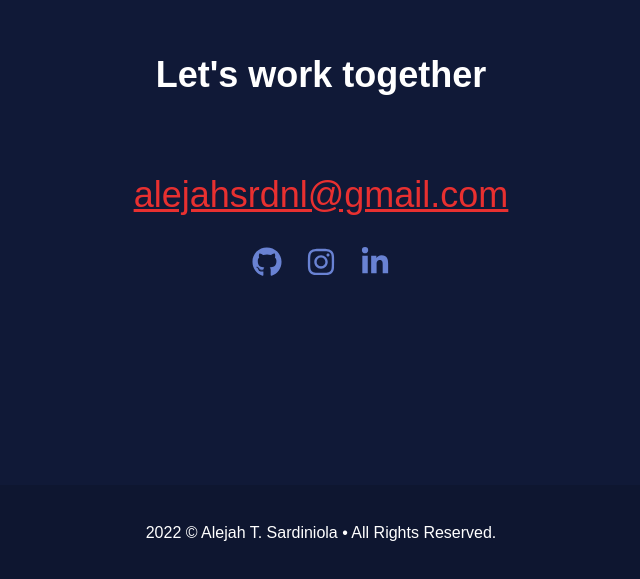
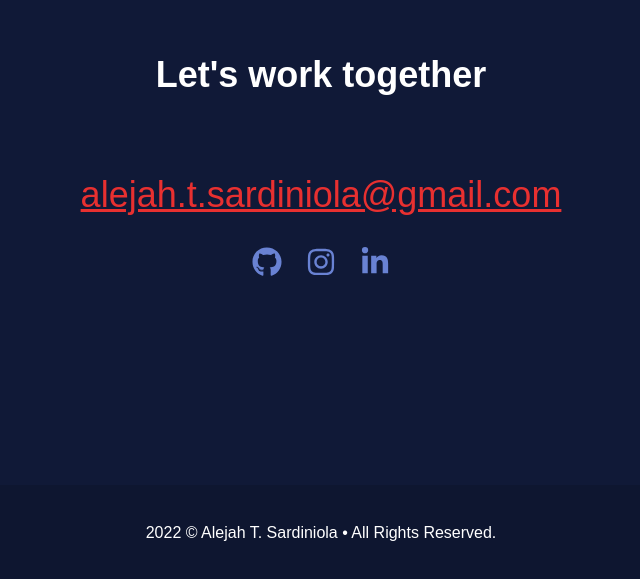
Before and after one commit to Aljhsrdnl/web_portfolio, a React (Create React App) app: page / in a window 1280 px wide. Shown: the part 3539-4118 px from the top of the page, without its empty margins (319-959 px from the left). Built offline with nearby package versions, Linux system fonts and the light colour scheme.

Commit message:
change email address

```diff
--- a/src/components/Contact.jsx
+++ b/src/components/Contact.jsx
@@ -20,7 +20,7 @@ const Contact = () => {
           data-aos="fade-up"
           data-aos-duration="2000"
         >
-          alejahsrdnl@gmail.com
+          alejah.t.sardiniola@gmail.com
         </p>
         <div className="flex items-center justify-center space-x-6">
           <a
```
